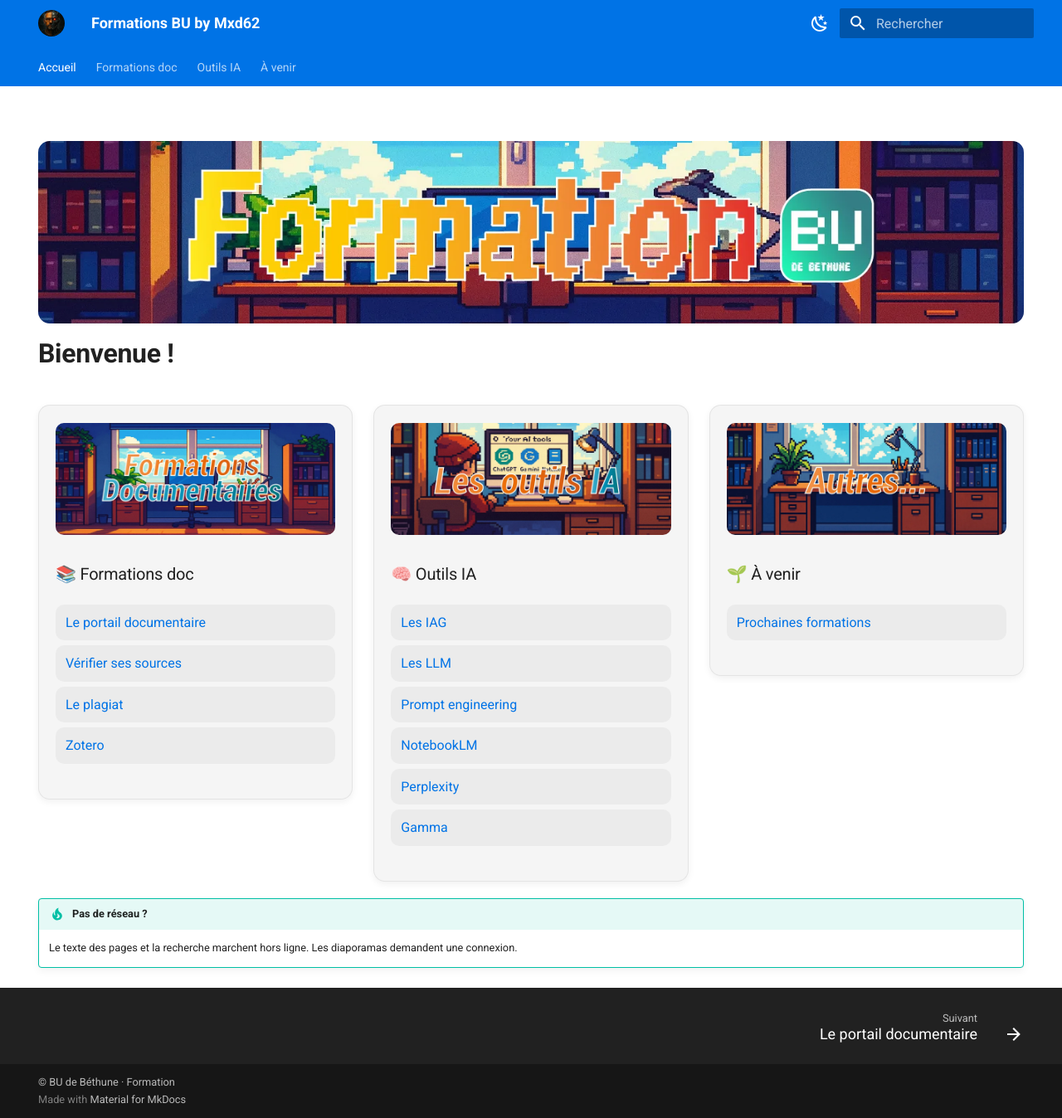
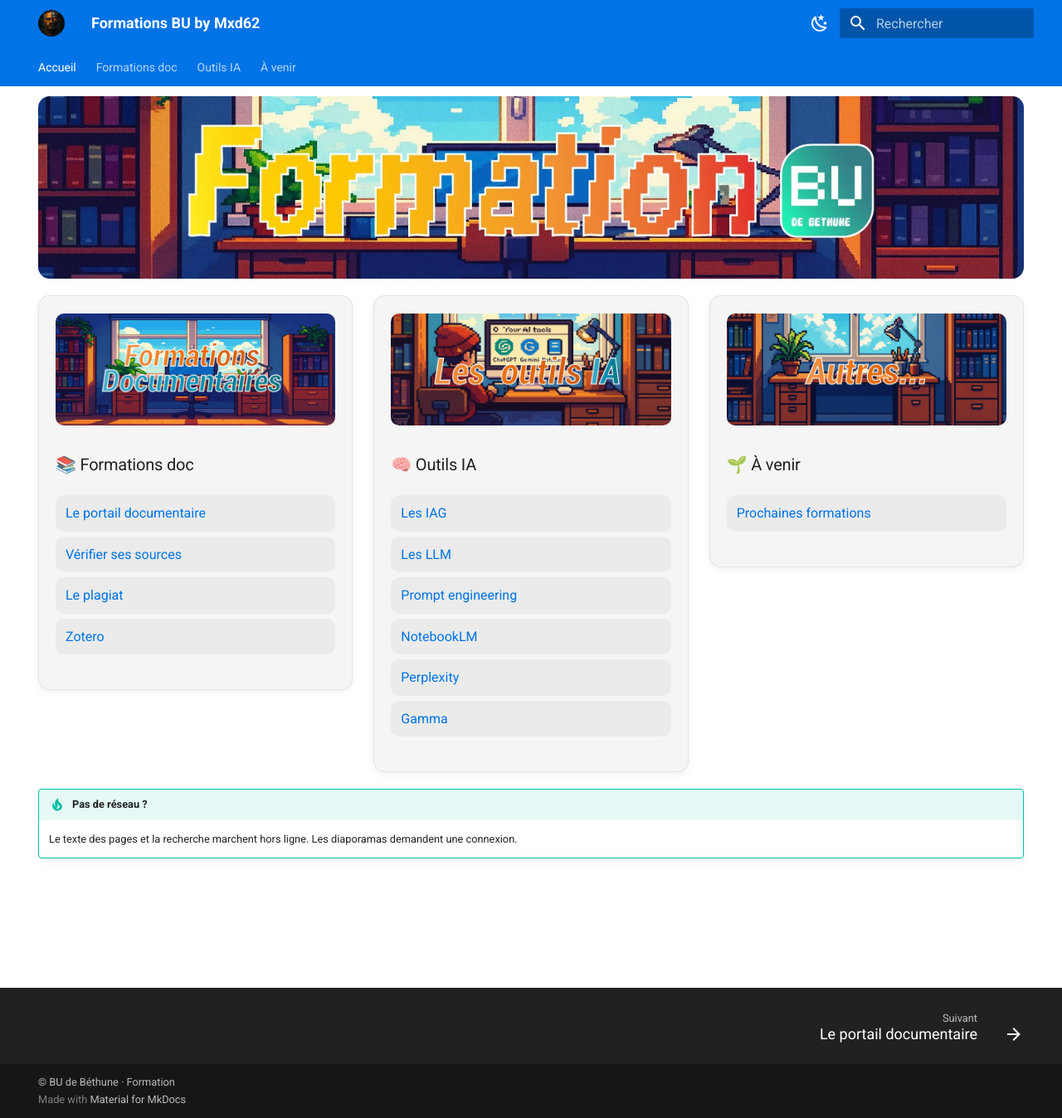
Before and after one commit to maxmad62/FORMATION_BUA, an MkDocs documentation site: the page built from docs/index.md, in a window 1280 px wide and 1348 px high. Shown: the whole window at 83% size. Built offline with MkDocs 1.6.1 and Material for MkDocs 9.7.7, drawn with Linux system fonts in a browser that asks for light colours.

Commit message:
Accueil : bannière sous le header, sans titre Bienvenue, cartes remontées
Co-Authored-By: Claude Opus 5.5 (1M context) <noreply@anthropic.com>
Claude-Session: https://claude.ai/code/session_01EvS62a7Qww8BPGBSmJtNis

```diff
--- a/docs/assets/extra.css
+++ b/docs/assets/extra.css
@@ -36,3 +36,10 @@
 
 /* Avatar dans la barre du haut */
 .md-header__button.md-logo img { height: 1.6rem; width: 1.6rem; border-radius: 50%; object-fit: cover; }
+
+/* Accueil compact : bannière collée sous le header, cartes juste dessous */
+.sr-only { position: absolute !important; width: 1px; height: 1px; overflow: hidden; clip: rect(0 0 0 0); white-space: nowrap; }
+.md-main__inner:has(.banner-home) { margin-top: .6rem; }
+.md-content__inner:has(.banner-home) { padding-top: 0; margin-top: 0; }
+.md-content__inner:has(.banner-home)::before { display: none; }
+.md-typeset p:has(> img.banner-home) { margin: 0 0 1rem; }
--- a/docs/index.md
+++ b/docs/index.md
@@ -4,9 +4,9 @@ hide:
   - toc
 ---
 
-![Formation BU Béthune](assets/img/banniere-accueil.webp){ .banner }
+# Accueil { .sr-only }
 
-# Bienvenue !
+![Formation BU Béthune](assets/img/banniere-accueil.webp){ .banner .banner-home }
 
 <div class="cards" markdown>
 <div markdown>
```
